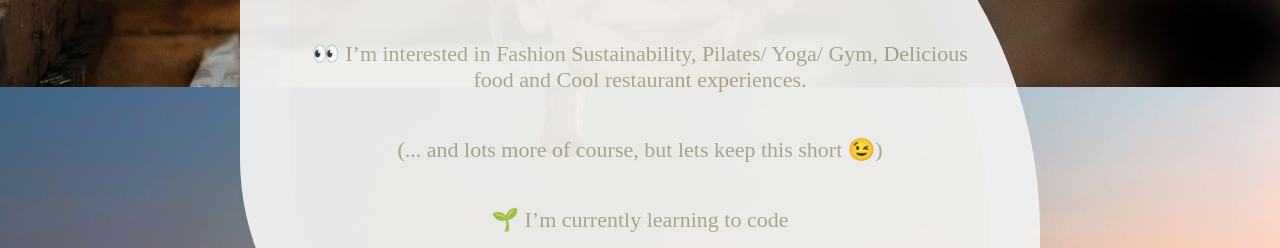
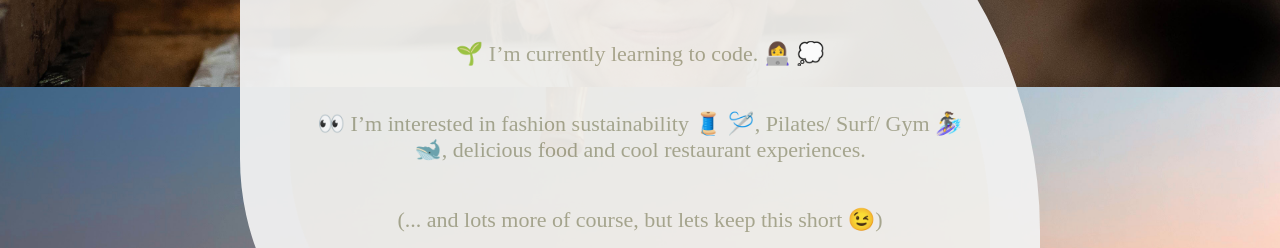
Before and after one commit to MicheleNoten/profile, a plain HTML site: page index.html in a window 1280 px wide. Shown: the part 313-561 px from the top of the page. Drawn offline with nearby package versions, Linux system fonts and the light colour scheme.

Commit message:
added emojis

```diff
--- a/index.html
+++ b/index.html
@@ -4,7 +4,7 @@
   <head>
     <meta charset="utf-8">
     <link rel="stylesheet" href="style.css">
-    <title>Hello world</title>
+    <title> Hello world </title>
   </head>
   <body>
 
@@ -16,13 +16,13 @@
 
         <p> My name is Michèle. What's yours? </p>
         <p>
-          👀 I’m interested in Fashion Sustainability, Pilates/ Yoga/ Gym, Delicious food and Cool restaurant experiences.
+          🌱 I’m currently learning to code. 👩‍💻 💭
+        </p>
+        <p>
+          👀 I’m interested in fashion sustainability 🧵 🪡, Pilates/ Surf/ Gym 🏄‍♀️ 🐋, delicious food and cool restaurant experiences.
         </p>
         <p>
           (... and lots more of course, but lets keep this short 😉)
-        </p>
-        <p>
-          🌱 I’m currently learning to code
         </p>
         <link rel="stylesheet" href="https://cdnjs.cloudflare.com/ajax/libs/simple-line-icons/2.4.1/css/simple-line-icons.css" />
         <link href="https://fonts.googleapis.com/css2?family=Roboto+Mono:wght@200&display=swap"
```
